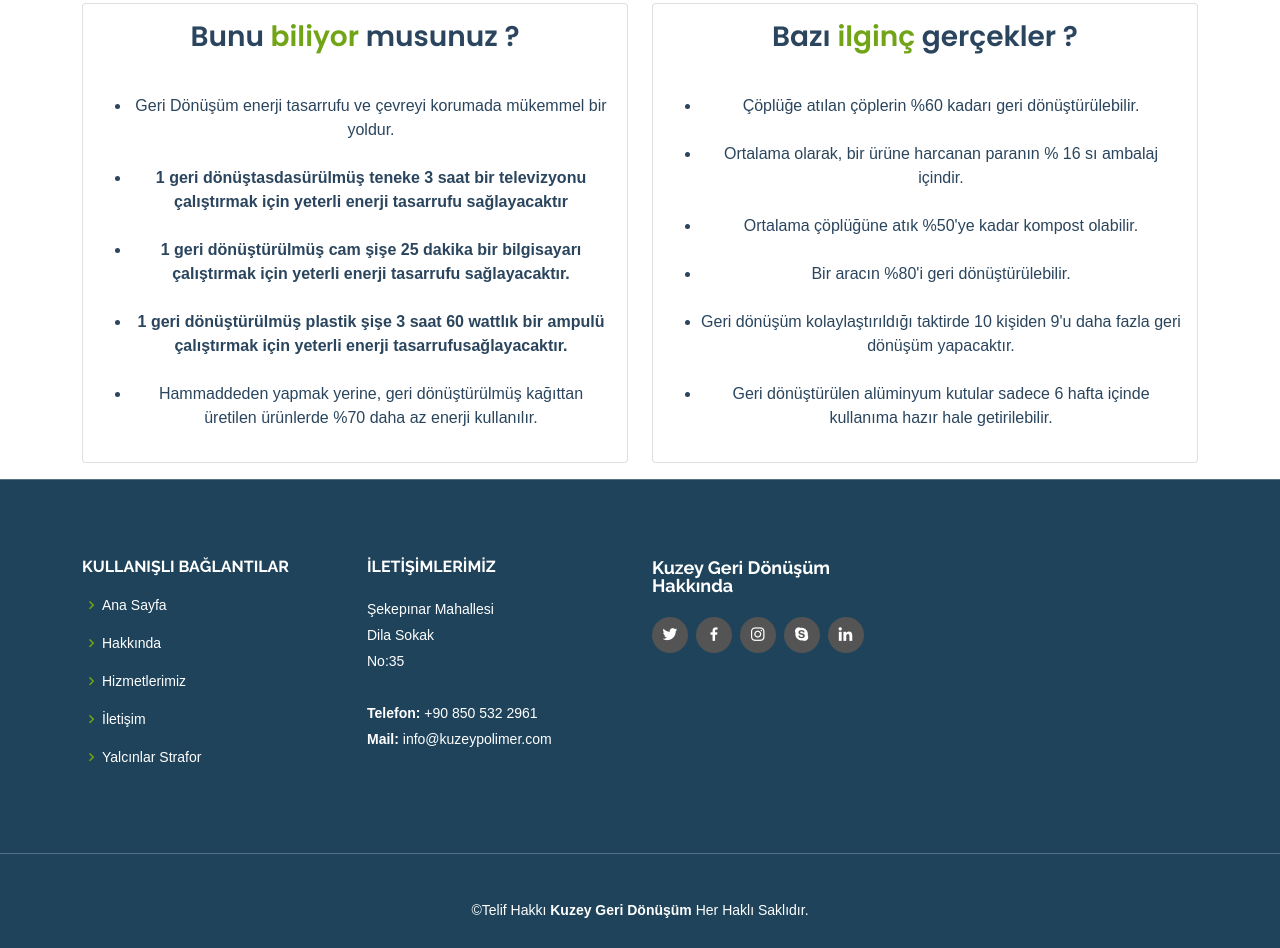
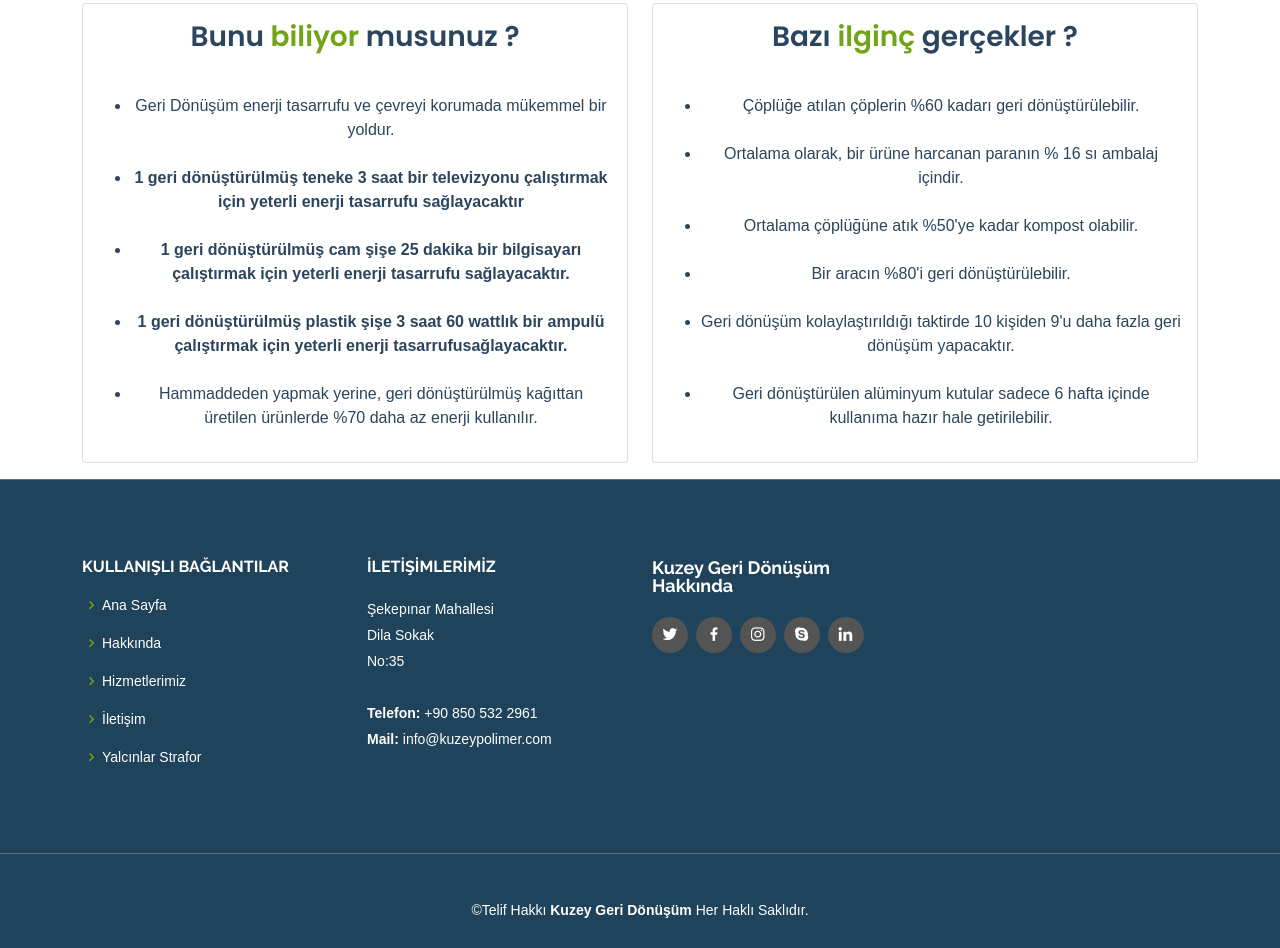
Before and after one commit to sametkiziltas/Kuzey-polimer, a plain HTML site: page KuzeyPolimer/index.html in a window 1280 px wide. Shown: the part 1334-2282 px from the top of the page. Drawn offline with Linux system fonts and the light colour scheme.

Commit message:
yazı değişti

```diff
--- a/KuzeyPolimer/index.html
+++ b/KuzeyPolimer/index.html
@@ -162,7 +162,7 @@
                                 <ul>
                                     <li>Geri Dönüşüm enerji tasarrufu ve çevreyi korumada mükemmel bir yoldur.</li>
                                     <br>
-                                    <li><b>1 geri dönüştasdasürülmüş teneke 3 saat bir televizyonu çalıştırmak için yeterli enerji tasarrufu sağlayacaktır</b> </li>
+                                    <li><b>1 geri dönüştürülmüş teneke 3 saat bir televizyonu çalıştırmak için yeterli enerji tasarrufu sağlayacaktır</b> </li>
                                     <br>
                                     <li><b>1 geri dönüştürülmüş cam şişe 25 dakika bir bilgisayarı çalıştırmak için yeterli enerji tasarrufu sağlayacaktır.</b> </li>
                                     <br>
```
